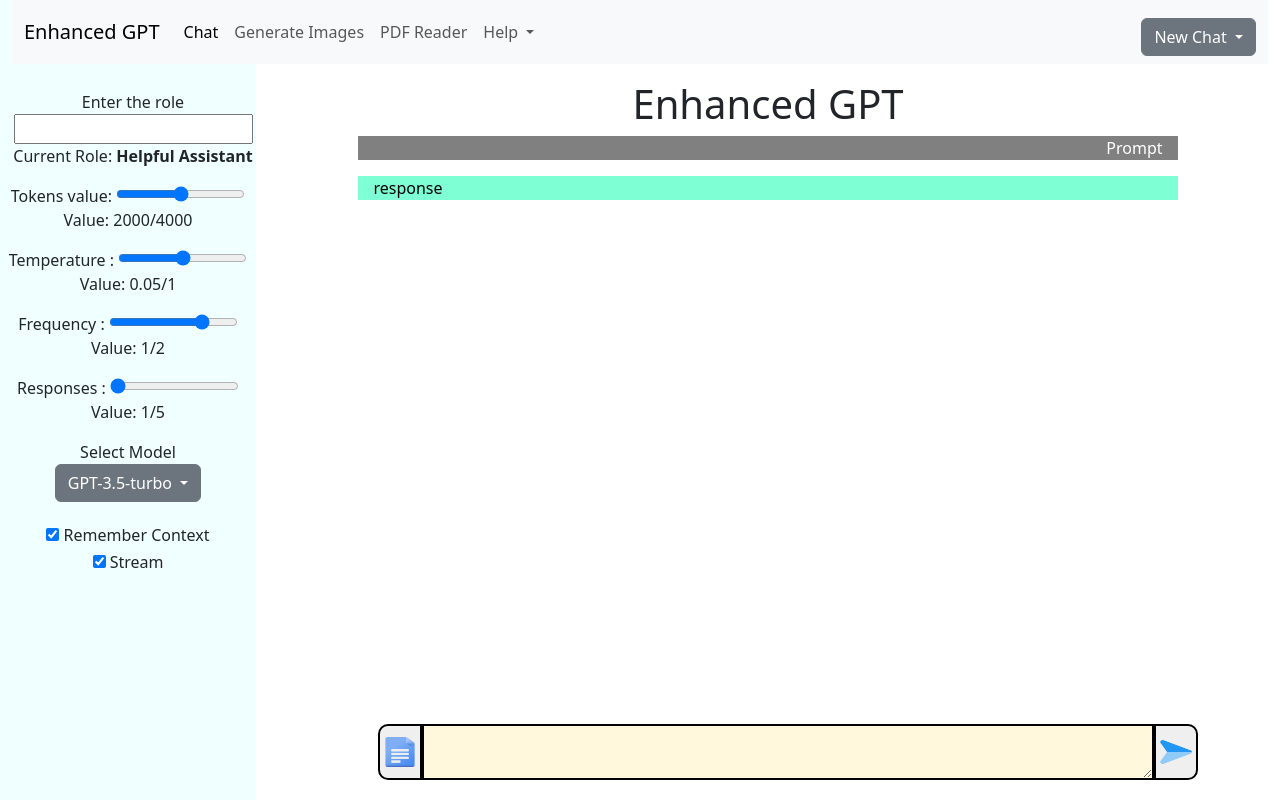
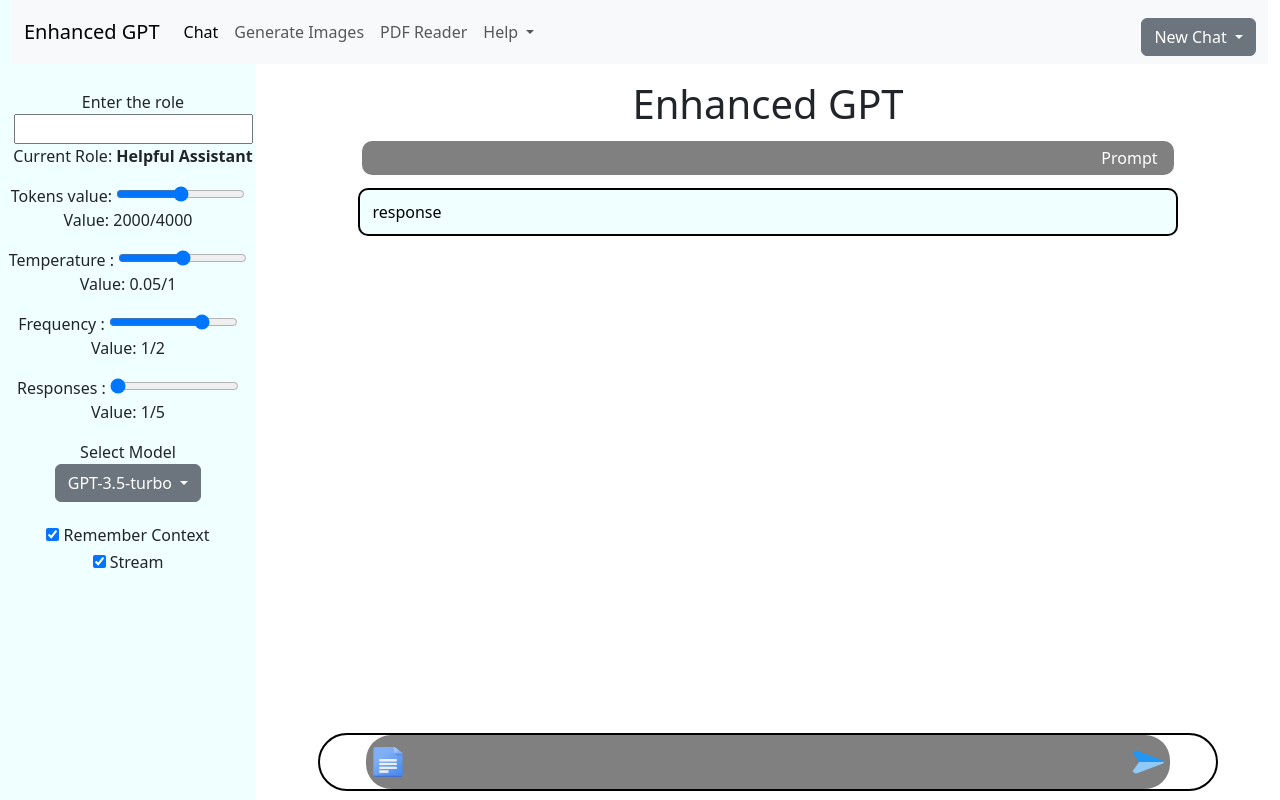
Before and after one commit to Ebad-urRehman/enhanced-gpt-django, a Django app: page / in a window 1280 px wide. Run offline with Django 5.2, Linux system fonts and the light colour scheme; some libraries are stand-ins or nearby versions.

Commit message:
iput box is updated

```diff
--- a/enhanced_gpt/gptApp/static/gptApp/css/style.css
+++ b/enhanced_gpt/gptApp/static/gptApp/css/style.css
@@ -1,4 +1,5 @@
 #submit-image {
+    border-radius: 50%;
     width: 40px;
     height: 30px;
 }
@@ -9,52 +10,79 @@
 }
 
 #submit-button {
-    border : 2px solid black;
-    border-top-right-radius: 10px;
-    border-bottom-right-radius: 10px;
+
     padding: 0;
     margin: 0;
-    display: inline;
+    display: inline-block;
+    border-color: transparent;
+    border-top-right-radius: 25px;
+    border-bottom-right-radius: 25px;
+    background-color:#808080;
+}
+#submit-button:hover{
+   background-color: #727171;
 }
 
-#submit-button :hover {
-    border : 2px solid green;
-    background-color: green;
-}
+
 
 #prompt-text-area {
     align-self: center;
     width: 80%;
-    background-color:cornsilk;
-    border: 2px solid black;
+    background-color:#808080;
+    resize: none;
+    border-color: transparent;
+    padding: 2px 10px;
+    color: white;
 }
 
+#prompt-text-area::placeholder{
+    color: #aca9a9;
+}
+
+#prompt-text-area:focus{
+    outline: none;
+}
+
+.message-textarea {
+    flex: 1;
+    min-height: 40px;
+    max-height: 200px;
+    overflow-y: auto;
+    border: none;
+    resize: none;
+    background: transparent;
+}
 #file-input-button {
-    border : 2px solid black;
-    border-top-left-radius: 10px;
-    border-bottom-left-radius: 10px;
+
     padding: 0;
     margin: 0;
     display: inline;
+    background-color: #808080;
+    border-color: transparent;
+    border-top-left-radius: 25px;
+    border-bottom-left-radius: 25px;
+}
+#file-input-button:hover {
+    background-color: #727171;
 }
 
 #file-input-element {
     display:none;
 }
 
-#file-input-button :hover {
-    border : 2px solid green;
-    background-color: green;
-}
+
 
 #fixed-at-bottom {
     position: fixed;
     bottom: 0;
+    margin-bottom: 9px;
     display: flex;
     align-self: center;
-    width: 1050px;
-    padding-left :135px;
-    padding-bottom: 20px;
+    width: 900px;
+    border:2px solid black;
+    float: right;
+    justify-content: center;
+    border-radius: 32px;
 }
 
 #sidebar {
@@ -101,7 +129,12 @@
 .prompt {
     background-color: gray;
     color: white;
-    padding-right:15px;
+    padding-right: 15px;
+    padding: 5px 16px;
+    margin: 13px 4px;
+    border-radius: 10px;
+    text-wrap:wrap;
+
 
 }
 
@@ -111,9 +144,14 @@
 }
 
 .response {
-    background-color: aquamarine;
+    background-color: #f0ffff;
     color: black;
-    padding-left:15px;
+    padding-right: 15px;
+    padding: 10px 12px;
+    box-sizing: border-box;
+    margin: 10px 0px;
+    border: 2px solid black;
+    border-radius: 10px;
 }
 
 .response-div {
```
